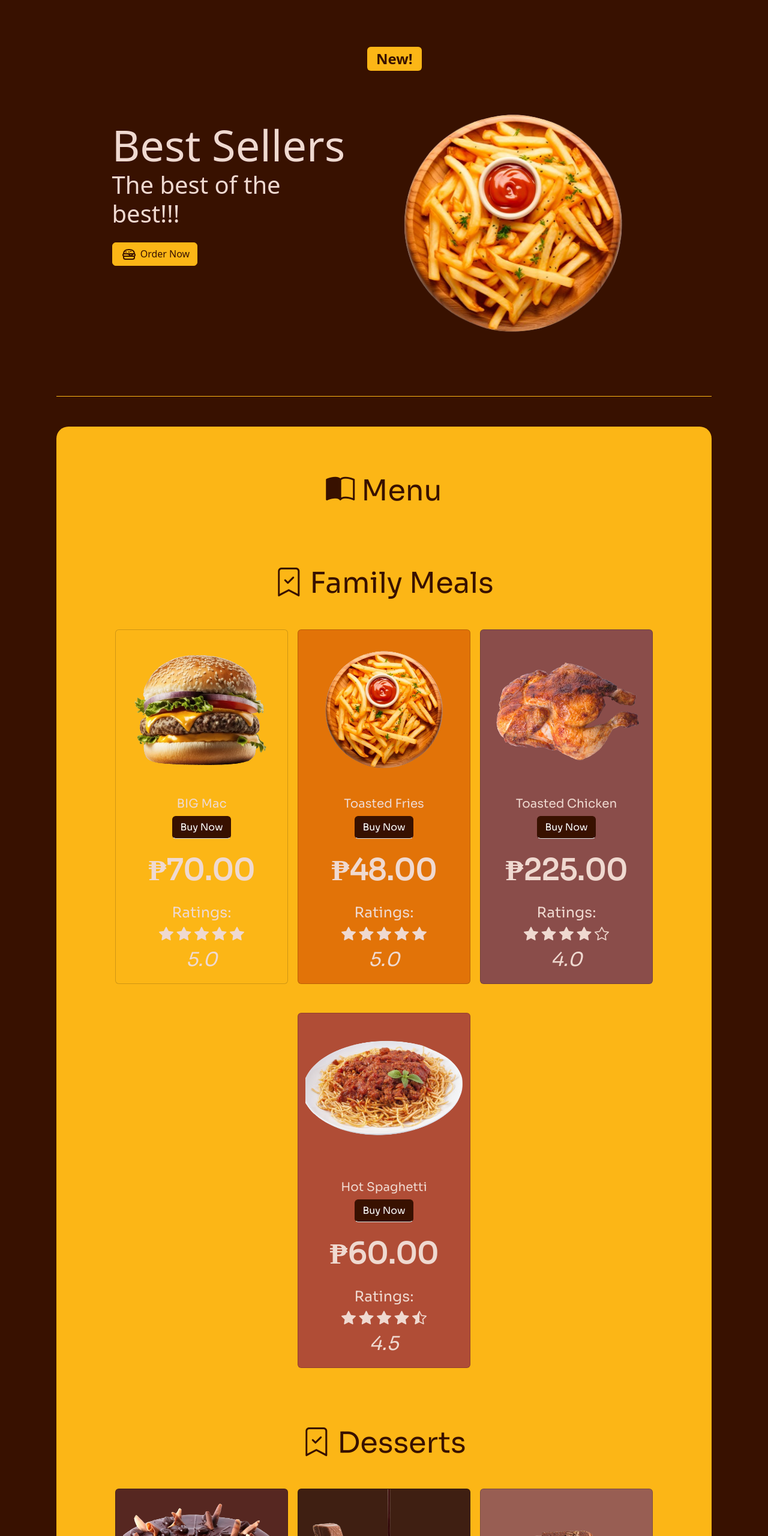
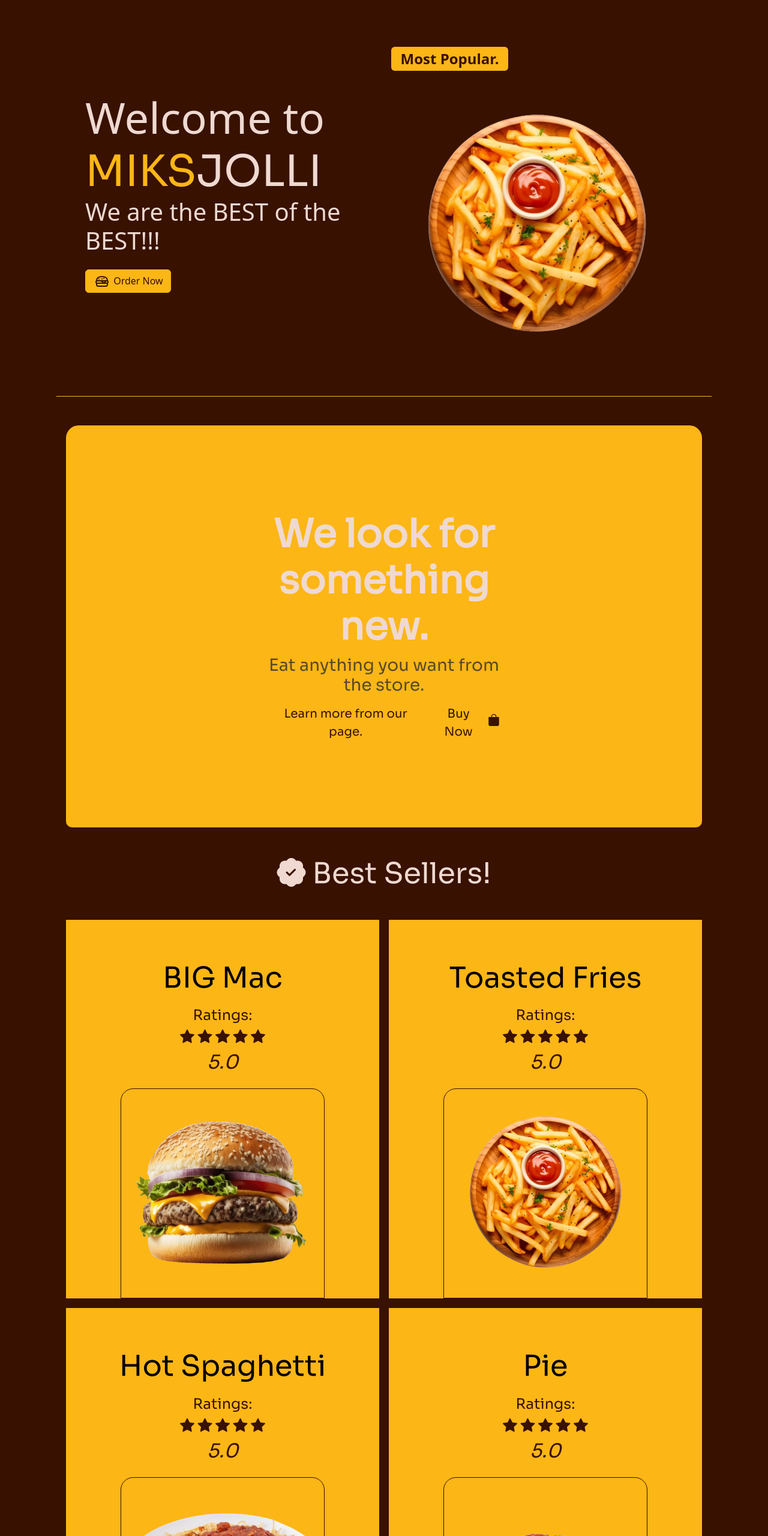
Before and after one commit to angelomiko129/Botabara_V1-Landing-Page, a website: page index.html in a window 1280 px wide. Shown: the part 140-2700 px from the top of the page at 60% size. Drawn offline with nearby package versions, Linux system fonts and the light colour scheme.

Commit message:
Update landing page

```diff
--- a/css/styles.scss
+++ b/css/styles.scss
@@ -19,7 +19,6 @@
 }
 
 body {
-    // background: url(../src/images/bg/bg2.jpg);
     background-color: $secondary;
     background-position: center;
     background-size: cover;
@@ -38,6 +37,7 @@
 .hover:hover {
     transform: scale(1.15);
     cursor: pointer;
+    z-index: 1;
 }
 
 section {
@@ -99,17 +99,17 @@
     color: $secondary;
 }
 
-p > a:hover {
+p>a:hover {
     text-decoration: underline;
     text-shadow: 1px 1px 15px $primary;
     color: $primary;
 }
 
-.effect > a img:hover {
+.effect>a img:hover {
     transition: transform 1s ease-in;
 }
 
-.effect > a img:hover {
+.effect>a img:hover {
     transform: scale(1.2);
 }
 
@@ -121,11 +121,12 @@
     font-size: 1.5rem;
 }
 
-div.text-light p  > a{
+div.text-light p>a {
     color: $primary;
 }
 
-#home, #main {
+#home,
+#main {
     border-bottom: 1px solid $primary;
 }
 
@@ -140,6 +141,10 @@
     border-top-right-radius: 20px;
     border-bottom-left-radius: 5px;
     border-bottom-right-radius: 5px;
+}
+
+::placeholder {
+    color: $primary;
 }
 
 // card backgrounds
--- a/index.html
+++ b/index.html
@@ -1,5 +1,6 @@
 <!DOCTYPE html>
 <html lang="en">
+
 <head>
   <meta charset="UTF-8">
   <meta name="viewport" content="width=device-width, initial-scale=1.0">
@@ -8,6 +9,7 @@
   <link rel="stylesheet" href="https://cdn.jsdelivr.net/npm/bootstrap-icons@1.11.3/font/bootstrap-icons.min.css">
   <link rel="stylesheet" href="css/styles.css">
 </head>
+
 <body>
   <!-- loading screen -->
   <div class="spinner-wrapper bg-secondary">
@@ -19,6 +21,53 @@
     </div>
     <div class="spinner-grow text-primary" role="status">
       <span class="visually-hidden">Loading...</span>
+    </div>
+  </div>
+
+  <!-- modal -->
+  <div class="modal p-4 py-md-5 fade" tabindex="-1" role="dialog" id="modalSignin" aria-hidden="true">
+    <div class="modal-dialog modal-dialog-centered" role="document">
+      <div class="modal-content rounded-4 shadow bg-light text-primary">
+        <div class="modal-header p-5 pb-4 border-bottom-0 bg-secondary">
+          <h1 class="fw-bold mb-0 fs-2">Sign up for free</h1>
+          <button type="button" class="btn-close btn-close-white" data-bs-dismiss="modal" aria-label="Close"></button>
+        </div>
+
+        <div class="modal-body p-5 pt-0 bg-secondary">
+          <form class="">
+            <div class="form-floating mb-3">
+              <input type="email" class="form-control rounded-3" id="floatingInput" placeholder="name@example.com">
+              <label for="floatingInput">Email address</label>
+            </div>
+            <div class="form-floating mb-3">
+              <input type="password" class="form-control rounded-3" id="floatingPassword" placeholder="Password">
+              <label for="floatingPassword">Password</label>
+            </div>
+            <button class="w-100 mb-2 btn btn-lg rounded-3 btn-primary" type="submit">Sign up</button>
+            <small class="text-light">By clicking Sign up, you agree to the terms of use.</small>
+            <hr class="my-4">
+            <h2 class="fs-5 fw-bold mb-3">Or use a third-party</h2>
+            <button class="w-100 py-2 mb-2 btn btn-outline-primary rounded-3" type="submit">
+              <svg class="bi me-1" width="16" height="16">
+                <use xlink:href="#twitter" />
+              </svg>
+              Sign up with Twitter
+            </button>
+            <button class="w-100 py-2 mb-2 btn btn-outline-primary rounded-3" type="submit">
+              <svg class="bi me-1" width="16" height="16">
+                <use xlink:href="#facebook" />
+              </svg>
+              Sign up with Facebook
+            </button>
+            <button class="w-100 py-2 mb-2 btn btn-outline-primary rounded-3" type="submit">
+              <svg class="bi me-1" width="16" height="16">
+                <use xlink:href="#github" />
+              </svg>
+              Sign up with GitHub
+            </button>
+          </form>
+        </div>
+      </div>
     </div>
   </div>
 
@@ -39,11 +88,13 @@
             <li class="nav-item"><a href="#home" class="nav-link active text-light">Home</a></li>
             <li class="nav-item"><a href="#menu" class="nav-link text-light">Menu</a></li>
             <li class="nav-item"><a href="#contacts" class="nav-link text-light">Contact</a></li>
-                        <li class="nav-item ms-3 d-none d-md-inline"><a href="#order" class="btn btn-light hover"><img
-                              src="src/images/svg/user.svg" alt="burger icon" width="30" height="24" class="d-inline align-text-top">Sign Up</a>
+            <li class="nav-item ms-3 d-none d-md-inline"><a href="" class="btn btn-light hover" data-bs-toggle="modal"
+                data-bs-target="#modalSignin"><img src="src/images/svg/user.svg" alt="burger icon" width="30"
+                  height="24" class="d-inline align-text-top">Sign Up</a>
             </li>
             <li class="nav-item ms-3 d-none d-md-inline"><a href="#order" class="btn btn-light hover"><img
-                              src="src/images/svg/user.svg" alt="burger icon" width="30" height="24" class="d-inline align-text-top">Sign In</a>
+                  src="src/images/svg/user.svg" alt="burger icon" width="30" height="24"
+                  class="d-inline align-text-top">Sign In</a>
             </li>
           </ul>
         </div>
@@ -55,22 +106,30 @@
     <section id="home" class="my-5">
       <div class="container-lg container-md p-4">
         <div class="row justify-content-center align-items-center p-4">
-                    <div class="col-md-5 text-center text-md-start ms-1">
+          <div class="col-md-6 text-center text-md-start">
             <h1>
-                            <div class="display-2">Best Sellers</div>
-                            <div class="display-6">The best of the best!!!</div>
+              <div class="display-2">Welcome to <span class="text-primary sora">MIKS</span><span
+                  class="text-light sora">JOLLI</span></div>
+              <div class="display-6">We are the BEST of the BEST!!!</div>
             </h1>
-                        <a href="#" class="btn btn-primary text-secondary hover mt-3"><img
-                            src="src/images/svg/cart-2.svg" alt="burger icon" width="30" height="24"
-                            class="d-inline align-text-top"> Order Now</a>
+            <a href="#" class="btn btn-primary text-secondary hover mt-3" data-bs-toggle="modal"
+              data-bs-target="#modalSignin"><img src="src/images/svg/cart-2.svg" alt="burger icon" width="30"
+                height="24" class="d-inline align-text-top"> Order Now</a>
           </div>
-                    <div id="carouselExample" class="col-md-6 col-xs-10 d-md-block justify-content-center align-items-center carousel slide" data-bs-ride="carousel">
-                        <h2 class="mt-5 position-relative"><span class="badge text-bg-primary text-secondary">New!</span></h2>
+          <div id="carouselExample"
+            class="col-md-6 col-xs-10 d-md-block justify-content-center align-items-center carousel slide"
+            data-bs-ride="carousel">
+            <h2 class="mt-5 position-relative"><span class="badge text-bg-primary text-secondary">Most Popular.</span>
+            </h2>
             <div class="carousel-inner">
-                            <div class="carousel-item active" data-bs-interval="4000"><img src="src/images/pngs/burger.png" alt="burger picture" class="img-fluid my-0 col-12 d-block w-100"></div>
-                            <div class="carousel-item" data-bs-interval="4000"><img src="src/images/pngs/fries.png" alt="fries picture" class="img-fluid my-0 col-12 d-block w-100"></div>
-                            <div class="carousel-item" data-bs-interval="4000"><img src="src/images/pngs/tiramisu.png" alt="tiramisu picture" class="img-fluid my-0 col-12 d-block w-100"></div>
-                            <div class="carousel-item" data-bs-interval="4000"><img src="src/images/pngs/pie.png" alt="pie picture" class="img-fluid my-0 col-12 d-block w-100"></div>
+              <div class="carousel-item active" data-bs-interval="4000"><img src="src/images/pngs/burger.png"
+                  alt="burger picture" class="img-fluid my-0 col-12 d-block w-100"></div>
+              <div class="carousel-item" data-bs-interval="4000"><img src="src/images/pngs/fries.png"
+                  alt="fries picture" class="img-fluid my-0 col-12 d-block w-100"></div>
+              <div class="carousel-item" data-bs-interval="4000"><img src="src/images/pngs/tiramisu.png"
+                  alt="tiramisu picture" class="img-fluid my-0 col-12 d-block w-100"></div>
+              <div class="carousel-item" data-bs-interval="4000"><img src="src/images/pngs/pie.png" alt="pie picture"
+                  class="img-fluid my-0 col-12 d-block w-100"></div>
             </div>
           </div>
         </div>
@@ -78,12 +137,111 @@
     </section>
 
     <!-- cards -->
+    <main class="sora">
+      <div class="position-relative overflow-hidden p-3 p-md-5 m-md-3 text-center bg-primary"
+        style="border-radius: 21px 21px 10px 10px;">
+        <div class="col-md-6 p-lg-5 mx-auto my-5">
+          <h1 class="display-3 fw-bold">We look for something new.</h1>
+          <h3 class="fw-normal text-muted mb-3">Eat anything you want from the store.</h3>
+          <div class="d-flex gap-3 justify-content-center lead fw-normal">
+            <a class="icon-link" href="#">
+              Learn more from our page.
+            </a>
+            <a class="icon-link" href="#">
+              Buy Now <p class="bi bi-bag-fill"></p>
+            </a>
+          </div>
+        </div>
+      </div>
+
+      <h2 class="display-5 text-center my-5"><i class="bi bi-patch-check-fill"></i> Best Sellers!</h2>
+
+      <div class="d-md-flex flex-md-equal w-100 my-md-3 ps-md-3">
+        <div class="text-bg-primary me-md-3 pt-3 px-3 pt-md-5 px-md-5 text-center overflow-hidden">
+          <div class="my-3 py-1">
+            <h2 class="display-5">BIG Mac</h2>
+            <div class="rating-container text-secondary mt-3">Ratings: <br>
+              <i class="bi bi-star-fill"></i>
+              <i class="bi bi-star-fill"></i>
+              <i class="bi bi-star-fill"></i>
+              <i class="bi bi-star-fill"></i>
+              <i class="bi bi-star-fill"></i>
+            </div>
+            <div class="rating-container text-secondary" style="font-size: 2rem;font-style: italic;">5.0</div>
+          </div>
+          <div class="burger shadow-sm mx-auto"
+            style="width: 80%; height: 350px; border-radius: 21px 21px 0 0; border: 1px solid #381100;">
+            <img src="src/images/pngs/burger.png" class="card-img-top" alt="burger picture">
+          </div>
+        </div>
+
+        <div class="text-bg-primary me-md-3 pt-3 px-3 pt-md-5 px-md-5 text-center overflow-hidden">
+          <div class="my-3 py-1">
+            <h2 class="display-5">Toasted Fries</h2>
+            <div class="rating-container text-secondary mt-3">Ratings: <br>
+              <i class="bi bi-star-fill"></i>
+              <i class="bi bi-star-fill"></i>
+              <i class="bi bi-star-fill"></i>
+              <i class="bi bi-star-fill"></i>
+              <i class="bi bi-star-fill"></i>
+            </div>
+            <div class="rating-container text-secondary" style="font-size: 2rem;font-style: italic;">5.0</div>
+          </div>
+          <div class="shadow-sm mx-auto"
+            style="width: 80%; height: 350px; border-radius: 21px 21px 0 0; border: 1px solid #381100;">
+            <img src="src/images/pngs/fries.png" class="card-img-top" alt="fries picture">
+          </div>
+        </div>
+      </div>
+
+      <div class="d-md-flex flex-md-equal w-100 my-md-3 ps-md-3">
+        <div class="text-bg-primary me-md-3 pt-3 px-3 pt-md-5 px-md-5 text-center overflow-hidden">
+          <div class="my-3 py-1">
+            <h2 class="display-5">Hot Spaghetti</h2>
+            <div class="rating-container text-secondary mt-3">Ratings: <br>
+              <i class="bi bi-star-fill"></i>
+              <i class="bi bi-star-fill"></i>
+              <i class="bi bi-star-fill"></i>
+              <i class="bi bi-star-fill"></i>
+              <i class="bi bi-star-fill"></i>
+            </div>
+            <div class="rating-container text-secondary" style="font-size: 2rem;font-style: italic;">5.0</div>
+          </div>
+          <div class="burger shadow-sm mx-auto"
+            style="width: 80%; height: 350px; border-radius: 21px 21px 0 0; border: 1px solid #381100;">
+            <img src="src/images/pngs/pasta.png" class="card-img-top" alt="spaghetti picture">
+          </div>
+        </div>
+
+        <div class="text-bg-primary me-md-3 pt-3 px-3 pt-md-5 px-md-5 text-center overflow-hidden">
+          <div class="my-3 py-1">
+            <h2 class="display-5">Pie</h2>
+            <div class="rating-container text-secondary mt-3">Ratings: <br>
+              <i class="bi bi-star-fill"></i>
+              <i class="bi bi-star-fill"></i>
+              <i class="bi bi-star-fill"></i>
+              <i class="bi bi-star-fill"></i>
+              <i class="bi bi-star-fill"></i>
+            </div>
+            <div class="rating-container text-secondary" style="font-size: 2rem;font-style: italic;">5.0</div>
+          </div>
+          <div class="shadow-sm mx-auto"
+            style="width: 80%; height: 350px; border-radius: 21px 21px 0 0; border: 1px solid #381100;">
+            <img src="src/images/pngs/pie.png" class="card-img-top" alt="pie picture">
+          </div>
+        </div>
+      </div>
+
+    </main>
+
+    <!-- cards -->
+    <h2 class="display-5 text-center my-5"><i class="bi bi-book-half"></i> Menu</h2>
     <section id="menu">
       <div class="container-fluid sora text-secondary">
-                <h2 class="display-5 text-center my-5"><i class="bi bi-book-half"></i> Menu</h2>
         <div class="row justify-content-center">
           <h2 class="display-5 text-center my-5" id="meals"><i class="bi bi-bookmark-check"></i> Family Meals</h2>
-                    <div class="card d-inline-block me-0 mx-md-2 mx-sm-4 mx-4 mb-5 hover text-center burger" style="width: 18rem;">
+          <div class="card d-inline-block me-0 mx-md-2 mx-sm-4 mx-4 mb-5 hover text-center burger"
+            style="width: 18rem;">
             <img src="src/images/pngs/burger.png" class="card-img-top" alt="burger picture">
             <div class="card-body">
               <h5 class="card-title text-light">BIG Mac</h5>
@@ -115,7 +273,8 @@
               <div class="rating-container text-light" style="font-size: 2rem;font-style: italic;">5.0</div>
             </div>
           </div>
-                      <div class="card d-inline-block me-0 mx-md-2 mx-sm-4 mx-4 mb-5 hover text-center chicken" style="width: 18rem;">
+          <div class="card d-inline-block me-0 mx-md-2 mx-sm-4 mx-4 mb-5 hover text-center chicken"
+            style="width: 18rem;">
             <img src="src/images/pngs/chicken.png" class="card-img-top" alt="chicken picture">
             <div class="card-body">
               <h5 class="card-title text-light">Toasted Chicken</h5>
@@ -131,7 +290,8 @@
               <div class="rating-container text-light" style="font-size: 2rem;font-style: italic;">4.0</div>
             </div>
           </div>
-                      <div class="card d-inline-block me-0 mx-md-2 mx-sm-4 mx-4 mb-5 hover text-center spaghetti" style="width: 18rem;">
+          <div class="card d-inline-block me-0 mx-md-2 mx-sm-4 mx-4 mb-5 hover text-center spaghetti"
+            style="width: 18rem;">
             <img src="src/images/pngs/pasta.png" class="card-img-top" alt="pasta picture">
             <div class="card-body">
               <h5 class="card-title text-light">Hot Spaghetti</h5>
@@ -164,7 +324,8 @@
               <div class="rating-container text-light" style="font-size: 2rem;font-style: italic;">4.5</div>
             </div>
           </div>
-                      <div class="card d-inline-block me-0 mx-md-2 mx-sm-4 mx-4 mb-5 hover text-center ice-cream" style="width: 18rem;">
+          <div class="card d-inline-block me-0 mx-md-2 mx-sm-4 mx-4 mb-5 hover text-center ice-cream"
+            style="width: 18rem;">
             <img src="src/images/pngs/ice-cream.png" class="card-img-top" alt="ice-cream picture">
             <div class="card-body">
               <h5 class="card-title text-light">Ice Cream</h5>
@@ -180,7 +341,8 @@
               <div class="rating-container text-light" style="font-size: 2rem;font-style: italic;">4.5</div>
             </div>
           </div>
-                      <div class="card d-inline-block me-0 mx-md-2 mx-sm-4 mx-4 mb-5 hover text-center tiramisu" style="width: 18rem;">
+          <div class="card d-inline-block me-0 mx-md-2 mx-sm-4 mx-4 mb-5 hover text-center tiramisu"
+            style="width: 18rem;">
             <img src="src/images/pngs/tiramisu.png" class="card-img-top" alt="tiramisu picture">
             <div class="card-body">
               <h5 class="card-title text-light">Tiramisu</h5>
@@ -196,7 +358,8 @@
               <div class="rating-container text-light" style="font-size: 2rem;font-style: italic;">5.0</div>
             </div>
           </div>
-                      <div class="card d-inline-block me-0 mx-md-2 mx-sm-4 mx-4 box-shadow mb-5 hover text-center pie" style="width: 18rem;">
+          <div class="card d-inline-block me-0 mx-md-2 mx-sm-4 mx-4 box-shadow mb-5 hover text-center pie"
+            style="width: 18rem;">
             <img src="src/images/pngs/pie.png" class="card-img-top" alt="pie picture">
             <div class="card-body">
               <h5 class="card-title text-light">Pie</h5>
@@ -227,9 +390,12 @@
             <img src="src/images/svg/burger.svg" alt="brand logo" width="50" height="44" class="d-inline my-3">
             <span class="fw-bold text-light sora fs-2">MIKSJOLLI</span>
             <span class="d-block text-primary sora">Follow me on:</span>
-                        <a href="https://www.facebook.com/angelomikobotabara11" target="_blank"><img src="src/images/svg/facebook.svg" alt="facebook logo" width="30" height="40"></a>
-                        <a href="https://github.com/angelomiko129" target="_blank"><img src="src/images/svg/github.svg" alt="github logo" width="30" height="40"></a>
-                        <a href="https://www.linkedin.com/in/angelo-miko-botabara-4b4b06296/" target="_blank"><img src="src/images/svg/linkedin.svg" alt="linkedin logo" width="30" height="40"></a>
+            <a href="https://www.facebook.com/angelomikobotabara11" target="_blank"><img
+                src="src/images/svg/facebook.svg" alt="facebook logo" width="30" height="40"></a>
+            <a href="https://github.com/angelomiko129" target="_blank"><img src="src/images/svg/github.svg"
+                alt="github logo" width="30" height="40"></a>
+            <a href="https://www.linkedin.com/in/angelo-miko-botabara-4b4b06296/" target="_blank"><img
+                src="src/images/svg/linkedin.svg" alt="linkedin logo" width="30" height="40"></a>
           </div>
           <div class="col-md-2 col-lg-2 col-xl-2 col-6 mx-auto mt-3 sora text-light">
             <p class="mb-4">About Us</p>
@@ -266,4 +432,5 @@
   <script src="js/script.js"></script>
   <script src="js/bootstrap.bundle.min.js"></script>
 </body>
+
 </html>
```
Also changed, not shown: css/styles.css, src/images/bg/bg2.jpg (deleted). Lines whose indentation alone changed are shown as unchanged.
